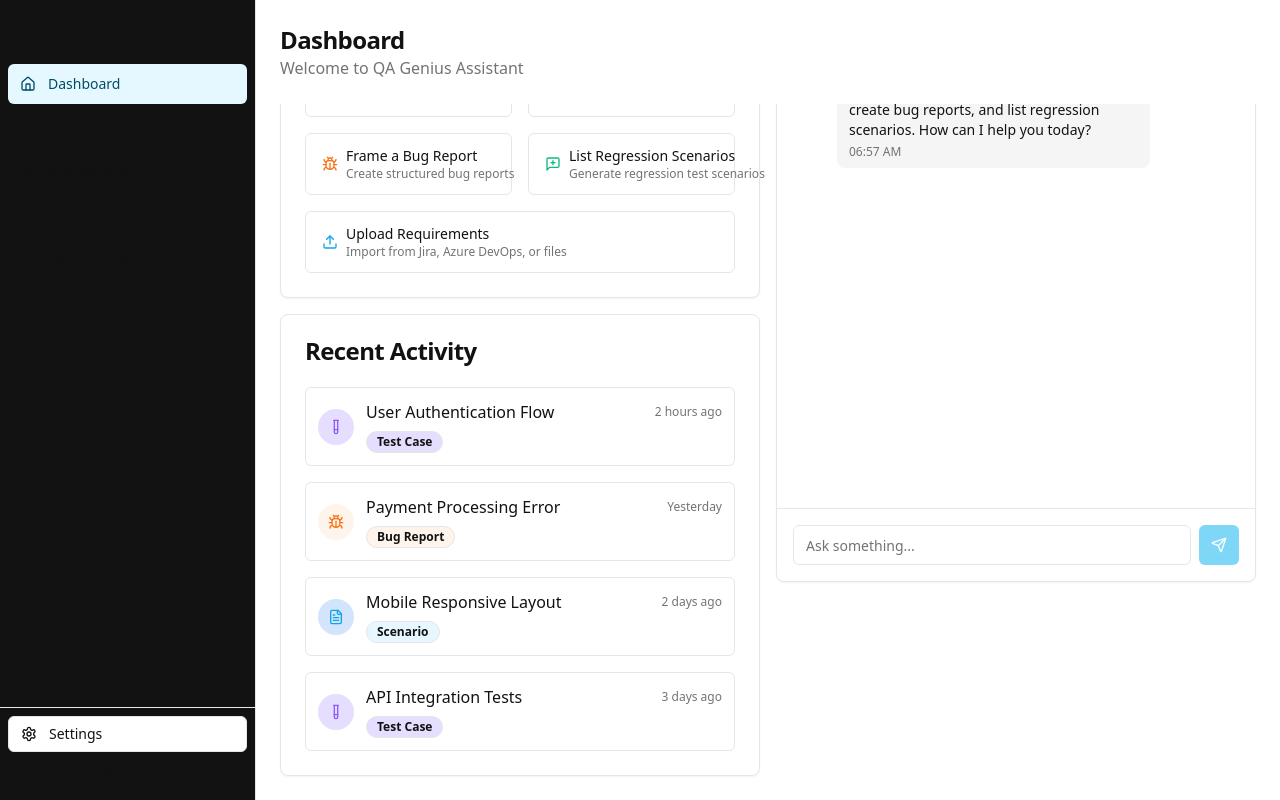
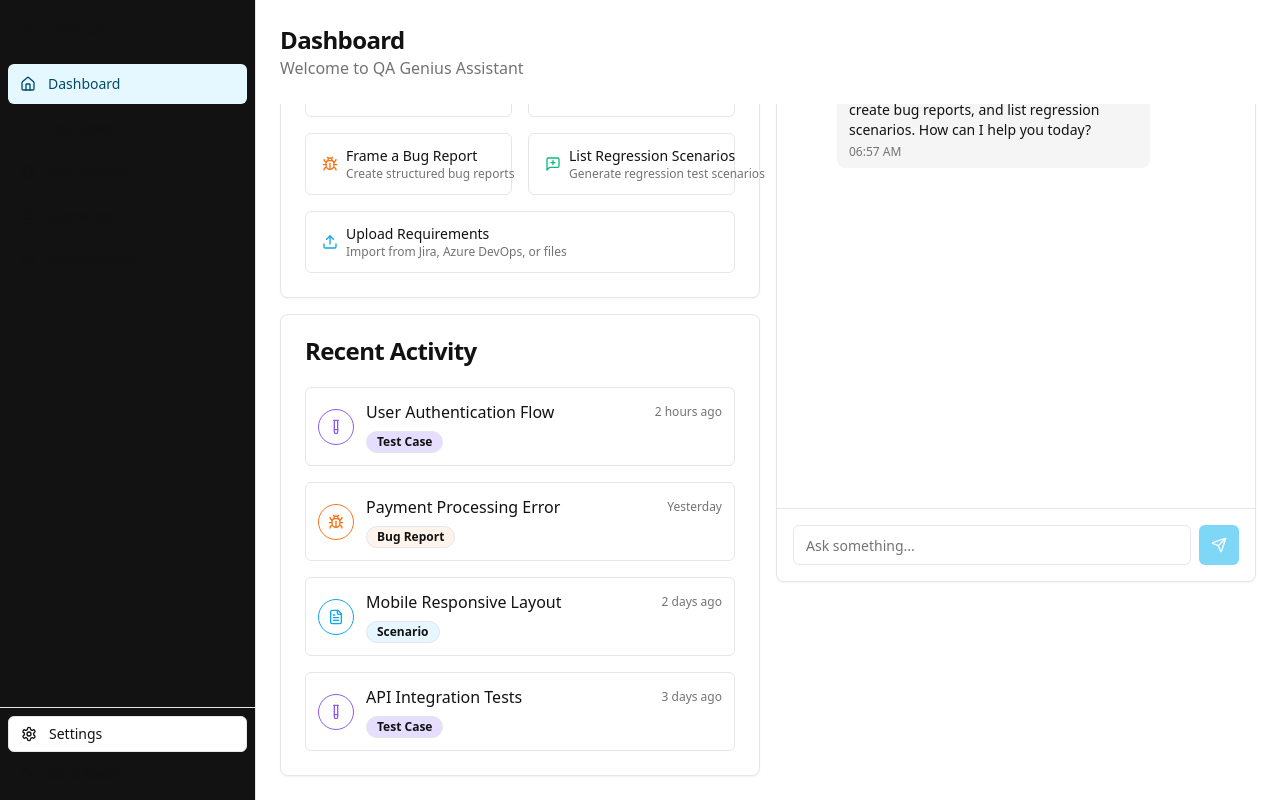
Before and after one commit to arjun8815/qa-genius-assistant, a React (Vite) app: page / in a window 1280 px wide. Built offline with nearby package versions, Linux system fonts and the light colour scheme.

Commit message:
Refactor recent activity icons
Remove color fill from recent activity icons and only color the icon itself.

```diff
--- a/src/components/dashboard/RecentActivity.tsx
+++ b/src/components/dashboard/RecentActivity.tsx
@@ -33,13 +33,18 @@ const recentActivities = [
 ];
 
 const getActivityIcon = (type: string) => {
+  const iconProps = {
+    className: "h-4 w-4",
+    strokeWidth: 2,
+  };
+
   switch (type) {
     case "test-case":
-      return <TestTube className="h-4 w-4" />;
+      return <TestTube {...iconProps} className="h-4 w-4 text-qa-icon-testcase" />;
     case "bug-report":
-      return <Bug className="h-4 w-4" />;
+      return <Bug {...iconProps} className="h-4 w-4 text-qa-icon-bug" />;
     case "scenario":
-      return <FileText className="h-4 w-4" />;
+      return <FileText {...iconProps} className="h-4 w-4 text-qa-icon-scenario" />;
     default:
       return null;
   }
@@ -72,10 +77,10 @@ export function RecentActivity() {
               className="flex items-center space-x-3 rounded-md border p-3 transition-all hover:bg-accent"
             >
               <div className={cn(
-                "flex h-9 w-9 items-center justify-center rounded-full",
-                activity.type === "test-case" ? "bg-qa-purple-light text-qa-icon-testcase" :
-                activity.type === "bug-report" ? "bg-qa-orange/20 text-qa-icon-bug" :
-                "bg-qa-blue text-qa-icon-scenario"
+                "flex h-9 w-9 items-center justify-center rounded-full border",
+                activity.type === "test-case" ? "border-qa-icon-testcase" :
+                activity.type === "bug-report" ? "border-qa-icon-bug" :
+                "border-qa-icon-scenario"
               )}>
                 {getActivityIcon(activity.type)}
               </div>
```
